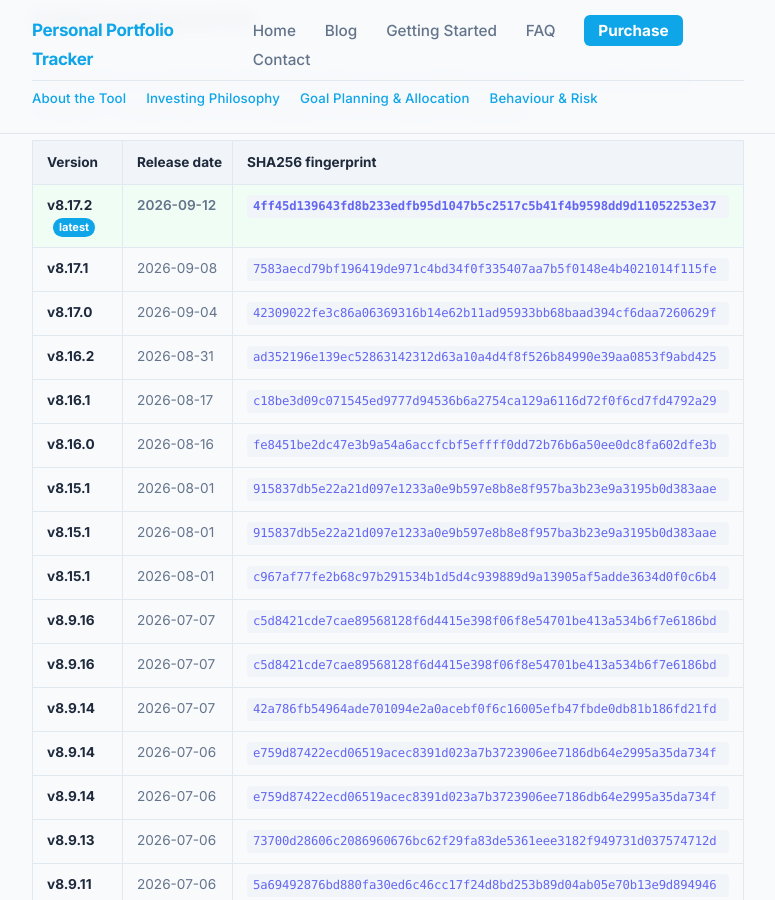
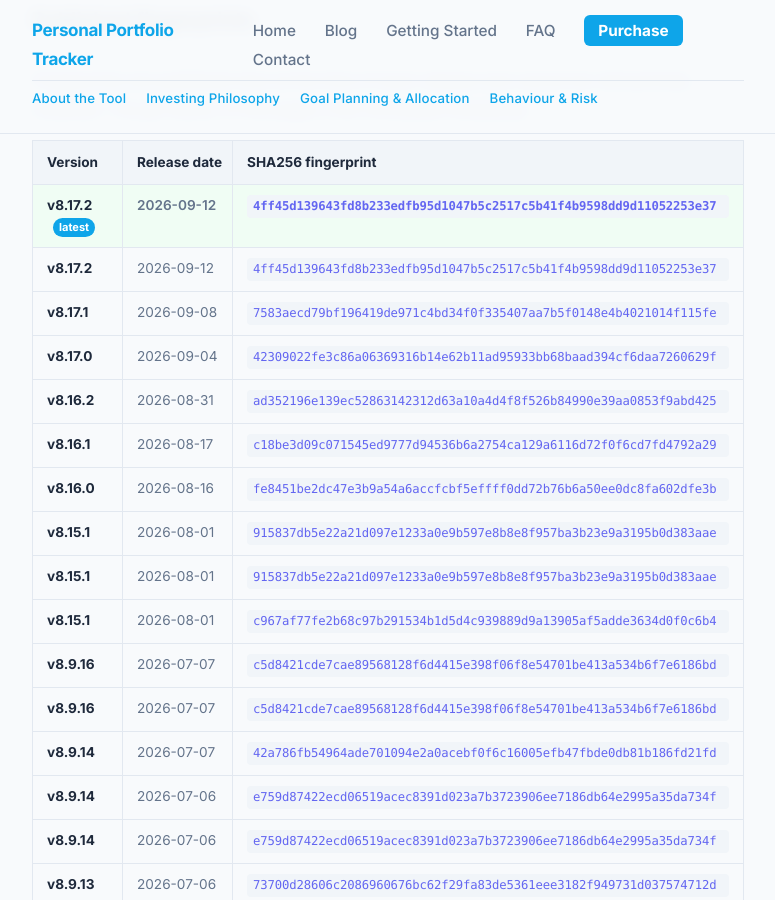
Before and after one commit to srikrishna2024/portfolio-tracker-blog, a Jekyll site: the page built from release-fingerprints/index.html, in a window 1280 px wide and 900 px high, scrolled down 1039 px. Shown: the whole window, without its empty margins (252-1027 px from the left). Built offline with Jekyll 4.4.1, drawn with Linux system fonts in a browser that asks for light colours.

Commit message:
release: add v8.17.2 fingerprint

```diff
--- a/release-fingerprints/index.html
+++ b/release-fingerprints/index.html
@@ -41,6 +41,11 @@ title: Release Fingerprints
       <tbody>
         <tr class="fp-current">
           <td><strong>v8.17.2</strong> <span class="fp-badge">latest</span></td>
+          <td>2026-09-12</td>
+          <td><code class="fp-code">4ff45d139643fd8b233edfb95d1047b5c2517c5b41f4b9598dd9d11052253e37</code></td>
+        </tr>
+        <tr>
+          <td><strong>v8.17.2</strong></td>
           <td>2026-09-12</td>
           <td><code class="fp-code">4ff45d139643fd8b233edfb95d1047b5c2517c5b41f4b9598dd9d11052253e37</code></td>
         </tr>
```
